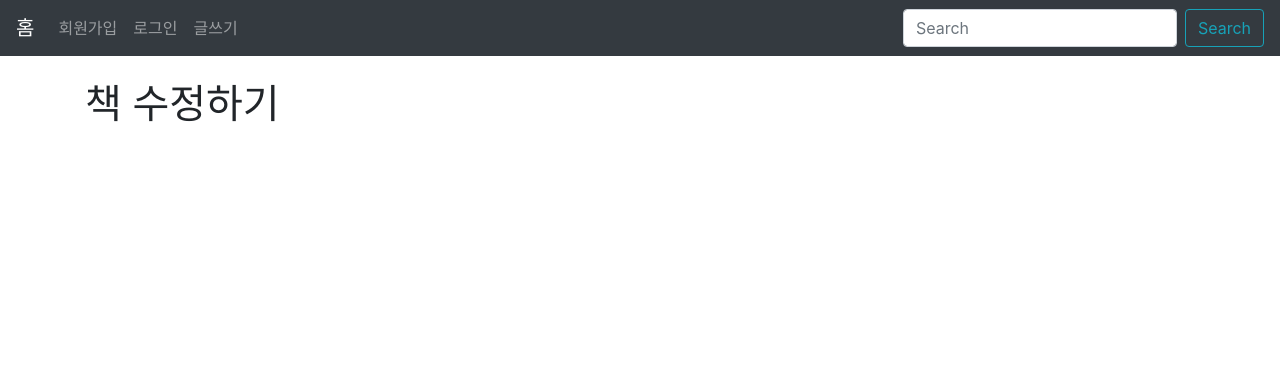
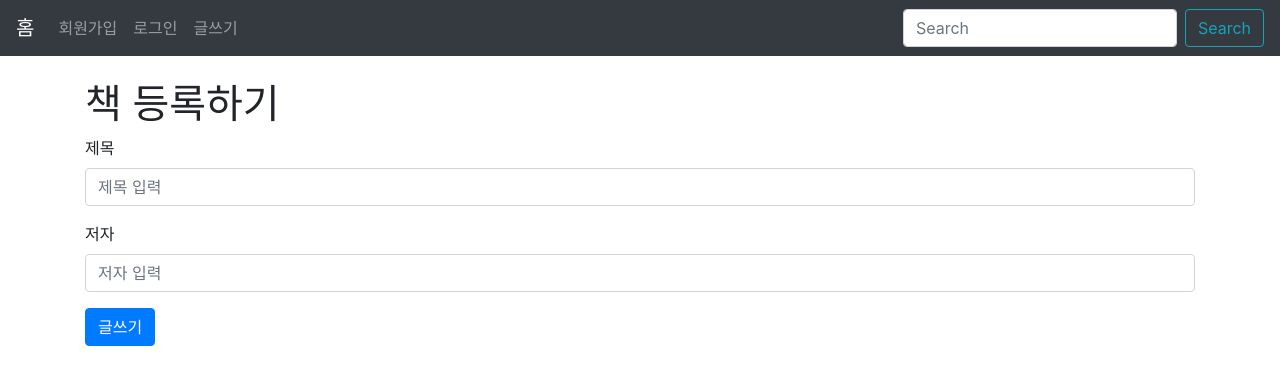
Before and after one commit to thyoondev/React-Springboot-Practice-Book, a React (Create React App) app: page /updateForm/1 in a window 1280 px wide. Shown: the top 384 px of the page. Built offline with nearby package versions, Linux system fonts and the light colour scheme; no server answers.

Commit message:
feat : 상세보기 및 수정 삭제

```diff
--- a/src/conponents/BookItem.js
+++ b/src/conponents/BookItem.js
@@ -8,7 +8,7 @@ const BookItem = (props) => {
     <Card>
       <Card.Body>
         <Card.Title>{title}</Card.Title>
-        <Link to={'/post/' + id} className="btn btn-primary">
+        <Link to={'/book/' + id} className="btn btn-primary">
           상세보기
         </Link>
       </Card.Body>
--- a/src/pages/book/Detail.js
+++ b/src/pages/book/Detail.js
@@ -1,9 +1,53 @@
-import React from 'react';
+import React, { useEffect, useState } from 'react';
+import { Button } from 'react-bootstrap';
 
-const Detail = () => {
+const Detail = (props) => {
+  const id = props.match.params.id;
+
+  const [book, setBook] = useState({
+    id: '',
+    title: '',
+    author: '',
+  });
+
+  useEffect(() => {
+    fetch('http://localhost:8080/book/' + id)
+      .then((res) => res.json())
+      .then((res) => {
+        setBook(res);
+      });
+  }, []);
+
+  const deleteBook = () => {
+    fetch('http://localhost:8080/book/' + id, {
+      method: 'DELETE',
+    })
+      .then((res) => res.text())
+      .then((res) => {
+        if (res === 'ok') {
+          props.history.push('/');
+        } else {
+          alert('삭제 실패');
+        }
+      });
+  };
+
+  const updateBook = () => {
+    props.history.push('/updateForm/' + id);
+  };
   return (
     <div>
-      <h1>상세보기</h1>
+      <h1>책 상세보기</h1>
+      <Button variant="warning" onClick={updateBook}>
+        수정
+      </Button>
+      {'  '}
+      <Button variant="danger" onClick={deleteBook}>
+        삭제
+      </Button>
+      <hr />
+      <h3>{book.author}</h3>
+      <h1>{book.title}</h1>
     </div>
   );
 };
--- a/src/pages/book/Home.js
+++ b/src/pages/book/Home.js
@@ -8,7 +8,6 @@ const Home = () => {
     fetch('http://localhost:8080/book')
       .then((res) => res.json())
       .then((res) => {
-        console.log(1, res);
         setBooks(res);
       }); //비동기 함수
   }, []);
--- a/src/pages/book/UpdateForm.js
+++ b/src/pages/book/UpdateForm.js
@@ -1,9 +1,84 @@
-import React from 'react';
+import React, { useEffect, useState } from 'react';
+import { Button, Form } from 'react-bootstrap';
 
-const UpdateForm = () => {
+const UpdateForm = (props) => {
+  const id = props.match.params.id;
+
+  const [book, setBook] = useState({
+    id: id,
+    title: '',
+    author: '',
+  });
+
+  useEffect(() => {
+    fetch('http://localhost:8080/book/' + id)
+      .then((res) => res.json())
+      .then((res) => {
+        setBook(res);
+      });
+  }, []);
+
+  const onChange = (e) => {
+    setBook({
+      ...book,
+      [e.target.name]: e.target.value,
+    });
+  };
+
+  const sumitBook = (e) => {
+    e.preventDefault();
+    fetch('http://localhost:8080/book/' + id, {
+      method: 'PUT',
+      headers: {
+        'Content-Type': 'application/json; charset=utf-8',
+      },
+      body: JSON.stringify(book), //자바스크립트 오브젝트를 json으로 변경해서 던져주기
+    })
+      .then((res) => {
+        if (res.status === 200) {
+          return res.json();
+        } else {
+          return null;
+        }
+      })
+      .then((res) => {
+        if (res !== null) {
+          props.history.push('/book/' + id);
+        } else {
+          alert('책 수정에 실패하였습니다.');
+        }
+      });
+  };
+
   return (
     <div>
-      <h1>책 수정하기</h1>
+      <h1>책 등록하기</h1>
+      <Form onSubmit={sumitBook}>
+        <Form.Group controlId="formBasicEmail">
+          <Form.Label>제목</Form.Label>
+          <Form.Control
+            type="text"
+            placeholder="제목 입력"
+            onChange={onChange}
+            name="title"
+            value={book.title}
+          />
+        </Form.Group>
+
+        <Form.Group controlId="formBasicPassword">
+          <Form.Label>저자</Form.Label>
+          <Form.Control
+            type="text"
+            placeholder="저자 입력"
+            name="author"
+            onChange={onChange}
+            value={book.author}
+          />
+        </Form.Group>
+        <Button variant="primary" type="submit">
+          글쓰기
+        </Button>
+      </Form>
     </div>
   );
 };
```
